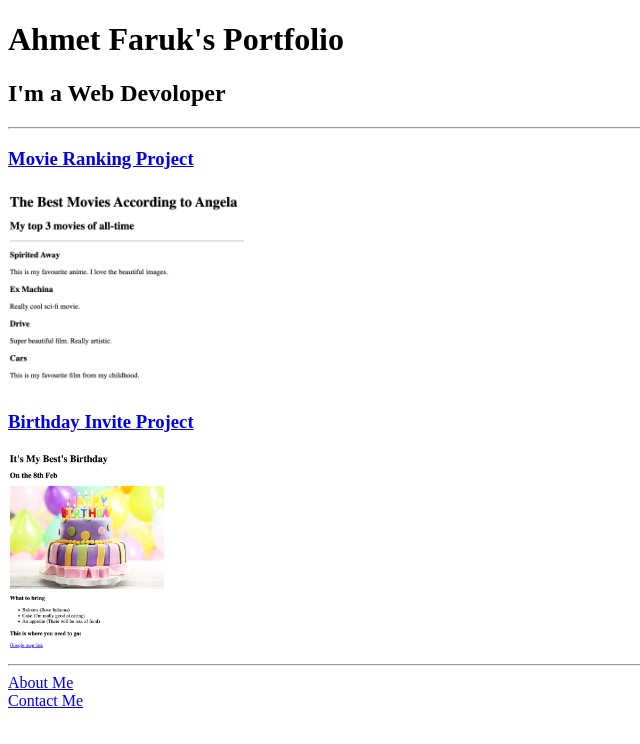
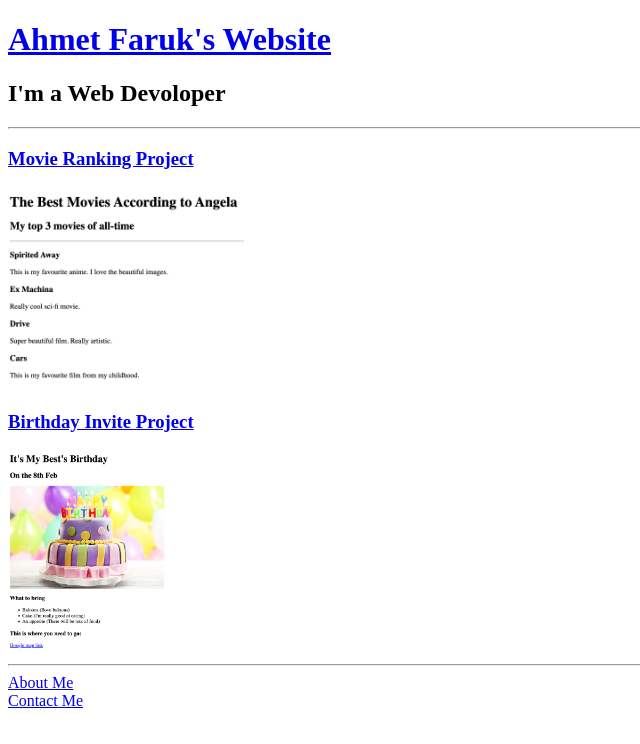
Before and after one commit to aftekeli/html-portfolio, a plain HTML site: page index.html in a window 1280 px wide. Shown: the whole page, without its empty margins (0-640 px from the left). Drawn offline with Linux system fonts and the light colour scheme.

Commit message:
Update index.html

```diff
--- a/index.html
+++ b/index.html
@@ -19,11 +19,11 @@ https://developer.mozilla.org/en-US/docs/Web/HTML/Element/img#attr-height -->
     <head>
         <meta charset="UTF-8" />
         <!-- <meta name="viewport" content="width=device-width, initial-scale=1.0" /> -->
-        <title>Ahmet's Portfolio</title>
+        <title>Ahmet's Website</title>
     </head>
 
     <body>
-        <h1>Ahmet Faruk's Portfolio</h1>
+        <h1><a href="./index.html">Ahmet Faruk's Website</a></h1>
         <h2>I'm a Web Devoloper</h2>
         <hr />
 
```
